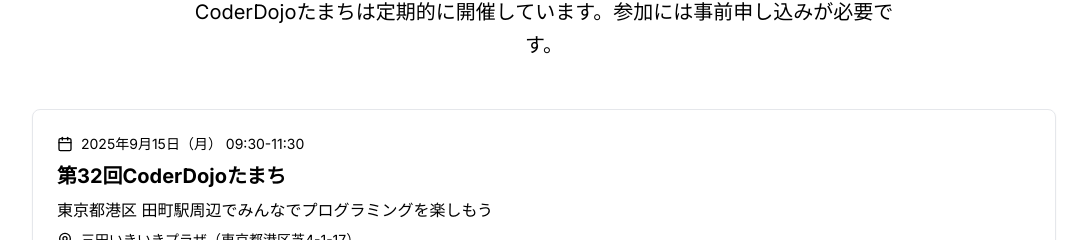
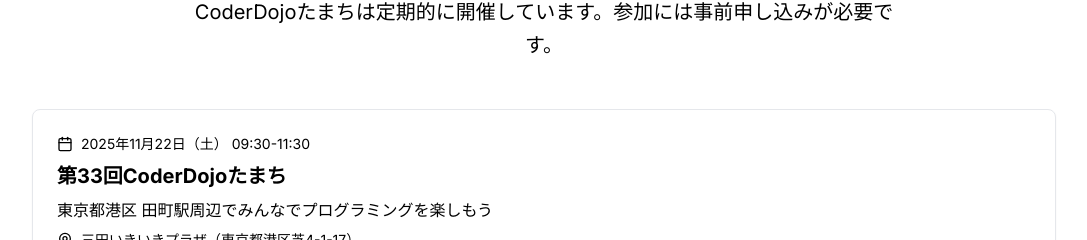
Before and after one commit to coderdojo-tamachi/coderdojo-tamachi.github.io, a Next.js app: page / in a window 1280 px wide. Shown: the part 4596-4836 px from the top of the page, without its empty margins (96-1183 px from the left). Built offline with nearby package versions, Linux system fonts and the light colour scheme.

Commit message:
[change] 11月イベント日程に修正

```diff
--- a/data/events.js
+++ b/data/events.js
@@ -1,12 +1,12 @@
 const events = [
   {
-    id: "2",
-    title: "第32回CoderDojoたまち",
-    date: "2025年9月15日（月）",
+    id: "1",
+    title: "第33回CoderDojoたまち",
+    date: "2025年11月22日（土）",
     time: "09:30-11:30",
     description: "東京都港区 田町駅周辺でみんなでプログラミングを楽しもう",
     venue: "三田いきいきプラザ（東京都港区芝4-1-17）",
-    url: "https://coderdojo-tamachi.connpass.com/event/368423/",
+    url: "https://coderdojo-tamachi.connpass.com/event/374588/",
   },
 ]
 
```
